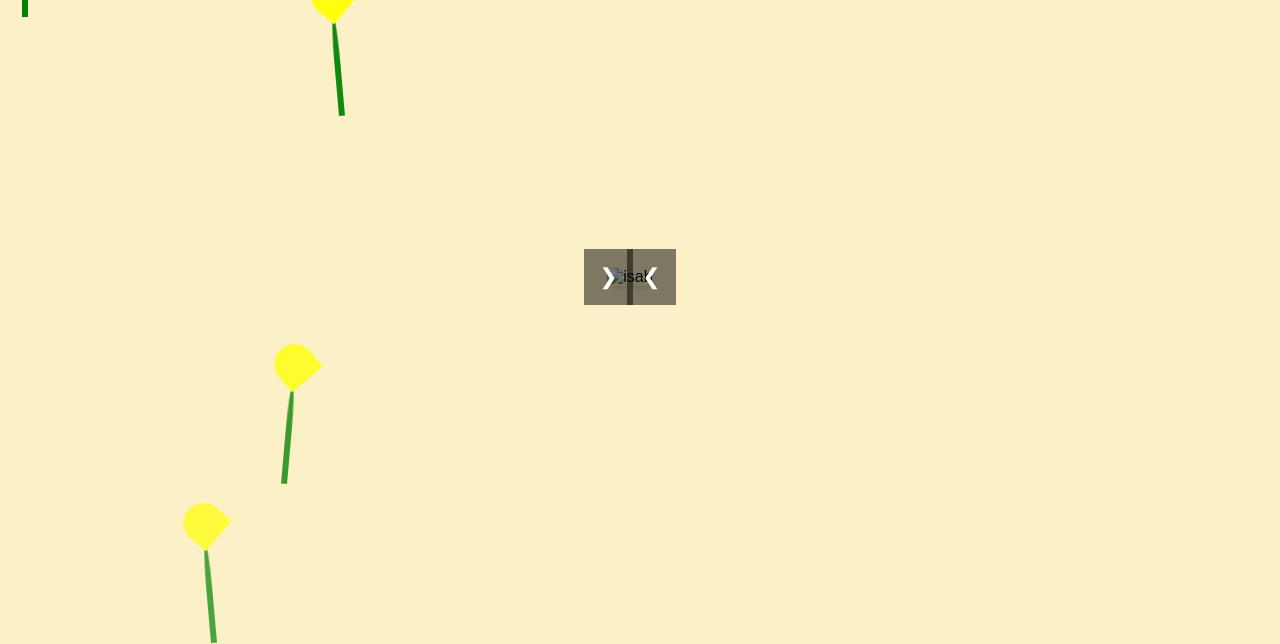
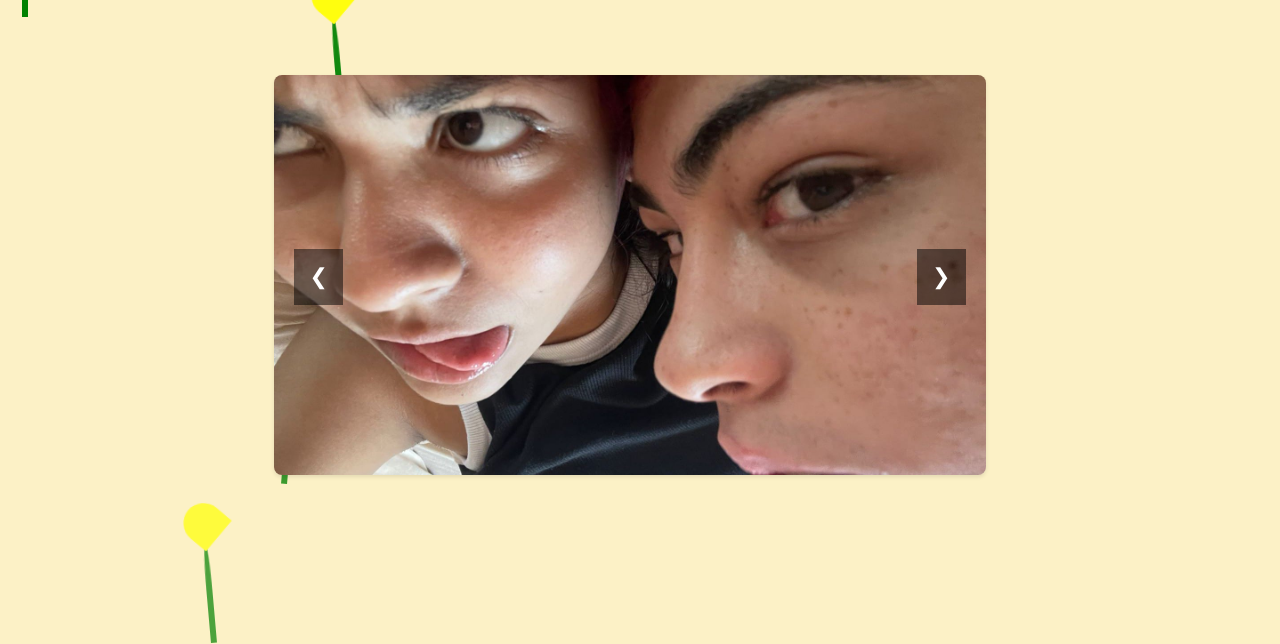
Before and after one commit to aszin33/galeria, a plain HTML site: page index.html in a window 1280 px wide. Shown: the part 123-767 px from the top of the page. Drawn offline with Linux system fonts and the light colour scheme.

Commit message:
Update index.html

```diff
--- a/index.html
+++ b/index.html
@@ -41,7 +41,7 @@
 
     <div class="container">
         <div class="photo-player">
-            <img id="current-photo" src="/images/" alt="isab">
+            <img id="current-photo" src="images/isab1.jpg" alt="isab">
             <button class="nav-btn prev" onclick="prevPhoto()">❮</button>
             <button class="nav-btn next" onclick="nextPhoto()">❯</button>
         </div>
```
